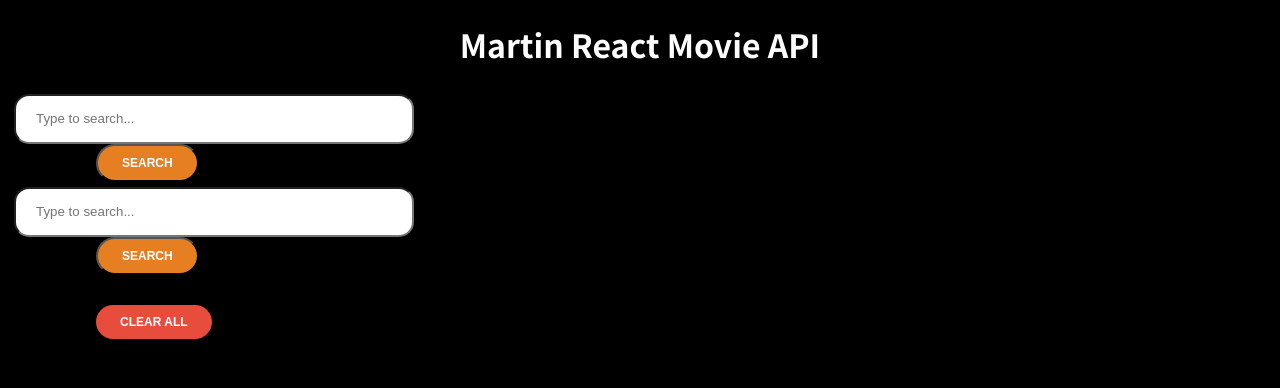
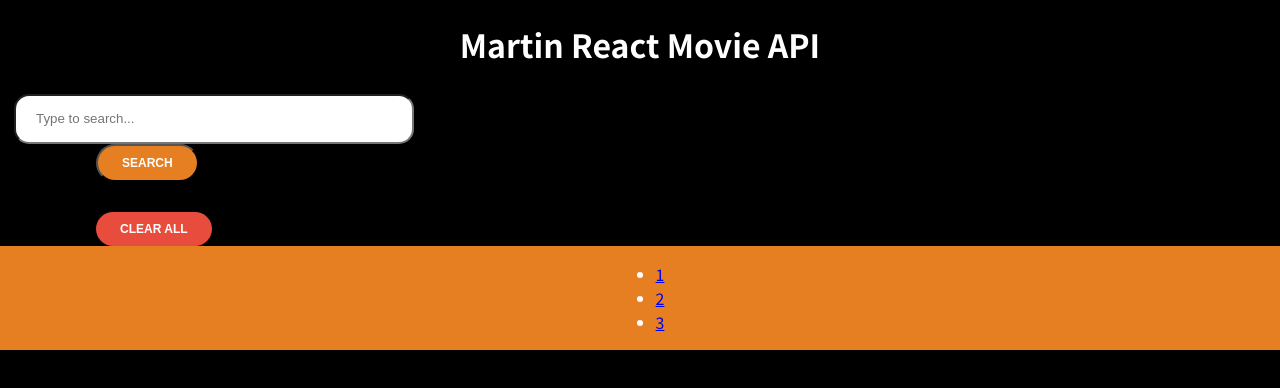
Before and after one commit to Martin2251/movie-trial, a React (Create React App) app: page / in a window 1280 px wide. Shown: the top 388 px of the page. Built offline with nearby package versions, Linux system fonts and the light colour scheme; no server answers.

Commit message:
added MovieDisplay

```diff
--- a/src/App.js
+++ b/src/App.js
@@ -5,53 +5,14 @@ import "./App.css";
 import SearchBox from "./components/SearchBox";
 import Button from "./components/Button";
 import ClearButton from "./components/ClearButton";
-const App = () => {
-  const [movies, setMovies] = useState([]);
-  const [searchValue, setSearchValue] = useState("");
-  // will trigger only ONCE when user lands on the page
-  useEffect(async () => {
-    const url = "http://www.omdbapi.com/?s=godfather&apikey=24885019";
-    const response = await fetch(url);
-    const responseJson = await response.json();
-    setMovies(responseJson.Search);
-  }, []);
-  const getMovieRequest = async () => {
-    const url = `http://www.omdbapi.com/?s=${searchValue}&apikey=24885019`;
+import { BrowserRouter as Router, Switch, Route, Link } from "react-router-dom";
+import MovieDisplay from "./MovieDisplay";
 
-    const response = await fetch(url);
-    const responseJson = await response.json();
-
-    // update the state
-    setMovies(responseJson.Search);
-    console.log(responseJson);
-    if (!responseJson.Error) {
-      // update the state
-      setMovies(responseJson.Search);
-    } else {
-      alert(responseJson.Error);
-    }
-  };
-  const resetAll = () => {
-    setMovies([]);
-    setSearchValue("");
-  };
+function App() {
   return (
-    <div>
-      <div className="search-cont">
-        <MovieListHeading heading=" Martin React Movie API" />
-        <SearchBox value={searchValue} onChange={setSearchValue} />
-        <Button onClickHandler={getMovieRequest} label="Search"></Button>
-        <div className="search-container">
-          <SearchBox value={searchValue} onChange={setSearchValue} />
-          <Button onClickHandler={getMovieRequest} label="Search"></Button>
-        </div>
-      </div>
-
-      <div className="movie-show">
-        <MovieList movies={movies} />
-      </div>
-      <ClearButton onClickHandler={resetAll} label="Clear All"></ClearButton>
-    </div>
+    <Router>
+      <MovieDisplay></MovieDisplay>
+    </Router>
   );
-};
+}
 export default App;
--- a/src/components/MovieList.js
+++ b/src/components/MovieList.js
@@ -1,5 +1,5 @@
 import React from "react";
-import { Link, Router } from "react-router-dom";
+import { Link } from "react-router-dom";
 
 //map over the list of movies with.map and return the poster
 
@@ -10,7 +10,9 @@ const MovieList = (props) => {
         <div className="image-container">
           <p>{movie.Title}</p>
           <img src={movie.Poster} alt="movie"></img>
-          <button className="Movie-button">View Movie</button>
+          <Link>
+            <button className="Movie-button">View Full Movie</button>
+          </Link>
         </div>
       ))}
     </>
```
Also changed, not shown: src/components/MovieCard.jsx (added).
